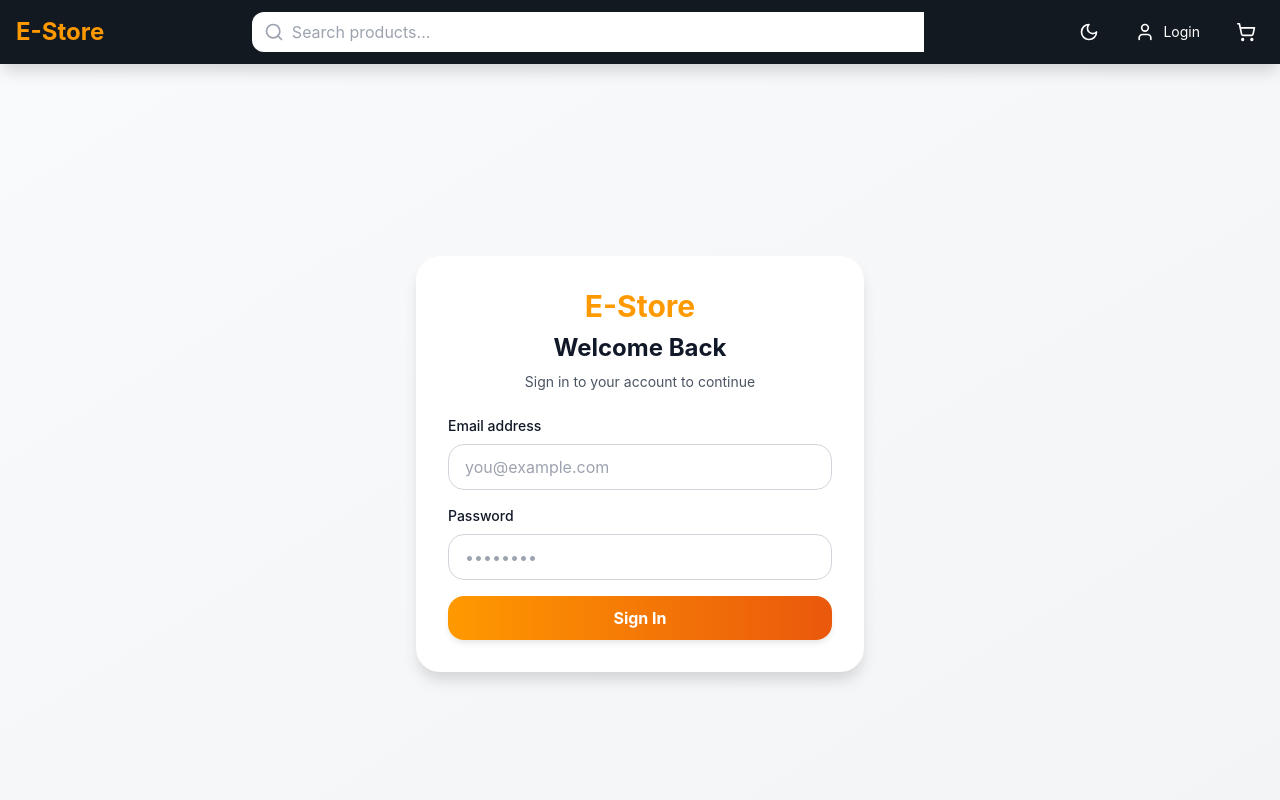
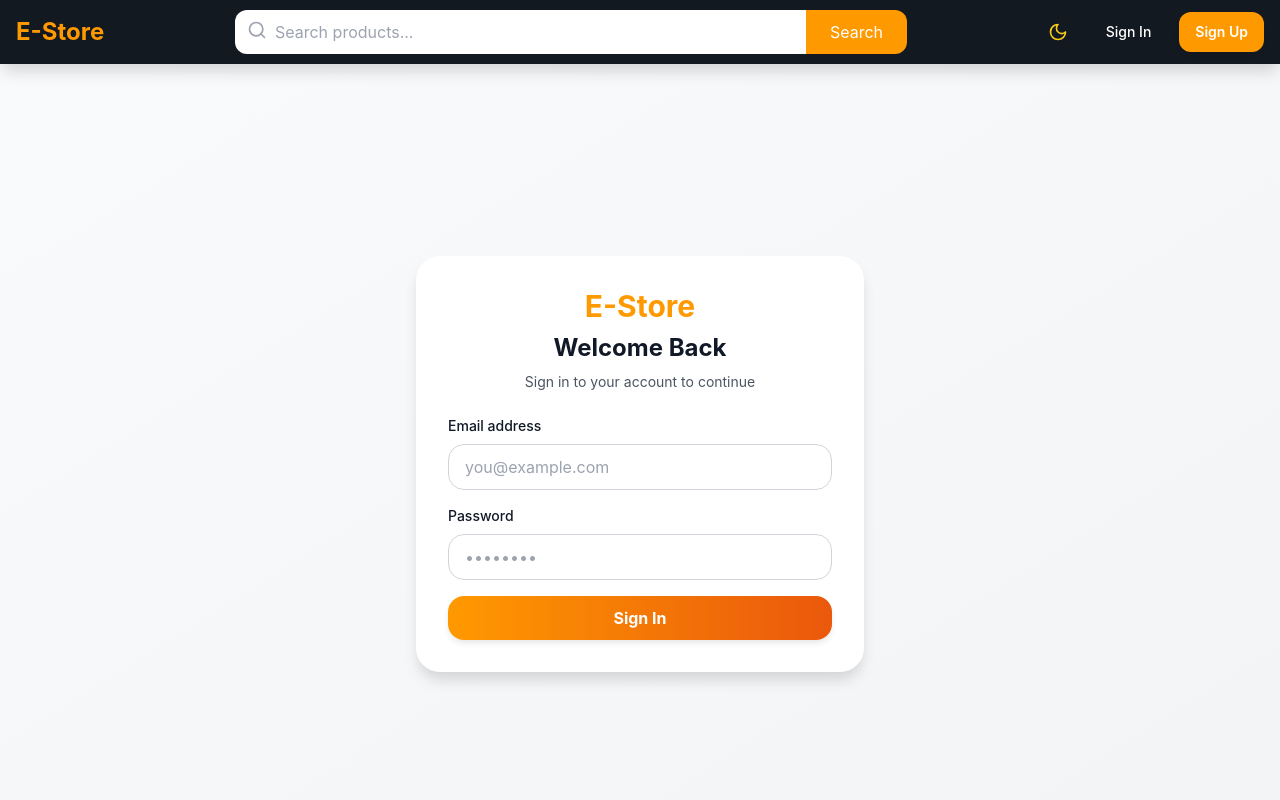
Before and after one commit to zizoelsadany/E-store, a React (Vite) app: page /login in a window 1280 px wide. Shown: the top 800 px of the page. Built offline with nearby package versions, Linux system fonts and the light colour scheme; no server answers.

Commit message:
First commit

```diff
--- a/src/components/Layout/Header.tsx
+++ b/src/components/Layout/Header.tsx
@@ -2,7 +2,8 @@ import { Link, useNavigate } from 'react-router-dom';
 import { useAuthStore } from '@/store/authStore';
 import { useCartStore } from '@/store/cartStore';
 import { useThemeStore } from '@/store/themeStore';
-import { Search, ShoppingCart, User, LogOut, Moon, Sun } from 'lucide-react';
+import { Search, ShoppingCart, User, LogOut, Moon, Sun, Menu, X } from 'lucide-react';
+import { useState } from 'react';
 
 export default function Header() {
   const { user, isAuthenticated, logout } = useAuthStore();
@@ -10,6 +11,7 @@ export default function Header() {
   const { isDark, toggleTheme } = useThemeStore();
   const navigate = useNavigate();
   const cartItemsCount = getTotalItems();
+  const [isMobileMenuOpen, setIsMobileMenuOpen] = useState(false);
 
   const handleLogout = () => {
     logout();
@@ -19,41 +21,116 @@ export default function Header() {
   return (
     <header className="bg-amazon-dark dark:bg-slate-900 text-white sticky top-0 z-50 shadow-lg dark:shadow-dark-lg transition-all duration-300">
       <div className="container mx-auto px-4">
+        {/* Main Header */}
         <div className="flex items-center justify-between h-16 gap-4">
-          {/* Logo and Admin Button */}
-          <div className="flex items-center gap-2 flex-shrink-0">
+          {/* Logo and Mobile Menu */}
+          <div className="flex items-center gap-3 flex-shrink-0">
+            {/* Mobile Menu Button */}
+            <button
+              onClick={() => setIsMobileMenuOpen(!isMobileMenuOpen)}
+              className="lg:hidden p-2 hover:bg-amazon-orange rounded-md transition duration-300"
+            >
+              {isMobileMenuOpen ? <X className="w-6 h-6" /> : <Menu className="w-6 h-6" />}
+            </button>
+
             <Link to="/" className="flex items-center gap-2 hover:opacity-85 transition-opacity duration-300">
               <span className="text-xl md:text-2xl font-bold text-amazon-orange">E-Store</span>
             </Link>
-            {isAuthenticated && user?.role === 'admin' && (
-              <Link
-                to="/admin"
-                className="hidden md:flex items-center gap-1 bg-amazon-orange hover:bg-orange-600 px-3 py-1.5 rounded-md text-sm font-semibold transition duration-300"
-              >
-                Admin
-              </Link>
-            )}
           </div>
 
           {/* Search Bar - Hidden on mobile */}
-          <div className="hidden md:flex flex-1 max-w-2xl mx-4">
+          <div className="hidden lg:flex flex-1 max-w-2xl mx-4">
             <div className="relative w-full">
               <input
                 type="text"
                 placeholder="Search products..."
-                className="w-full px-4 py-2 pl-10 rounded-l-md text-gray-900 dark:text-slate-100 bg-white dark:bg-slate-800 border-0 focus:outline-none focus:ring-2 focus:ring-amazon-orange"
+                className="w-full px-4 py-2.5 pl-10 rounded-l-md text-gray-900 dark:text-slate-100 bg-white dark:bg-slate-800 border-0 focus:outline-none focus:ring-2 focus:ring-amazon-orange transition-all duration-250"
               />
               <Search className="absolute left-3 top-2.5 w-5 h-5 text-gray-400" />
             </div>
+            <button className="bg-amazon-orange hover:bg-orange-600 text-white px-6 py-2.5 rounded-r-md transition duration-300 hover:shadow-lg">
+              Search
+            </button>
           </div>
 
-          {/* Navigation Icons */}
-          <div className="flex items-center gap-2 md:gap-4">
-            {/* Mobile Search Button */}
-            <button className="md:hidden p-2 hover:bg-amazon-orange rounded-md transition duration-300">
-              <Search className="w-5 h-5" />
+          {/* Desktop Navigation */}
+          <div className="hidden lg:flex items-center gap-3">
+            {/* Theme Toggle */}
+            <button
+              onClick={toggleTheme}
+              className="p-2.5 rounded-md hover:bg-gray-700 dark:hover:bg-slate-700 transition duration-300 text-yellow-400"
+              title={isDark ? 'Light Mode' : 'Dark Mode'}
+            >
+              {isDark ? <Sun className="w-5 h-5" /> : <Moon className="w-5 h-5" />}
             </button>
 
+            {isAuthenticated ? (
+              <>
+                {/* Cart */}
+                <Link
+                  to="/cart"
+                  className="relative flex items-center gap-1.5 hover:text-amazon-orange transition duration-300 p-2.5 rounded-md hover:bg-gray-700 dark:hover:bg-slate-700"
+                  title="Shopping Cart"
+                >
+                  <ShoppingCart className="w-5 h-5" />
+                  {cartItemsCount > 0 && (
+                    <span className="absolute -top-1 -right-1 bg-red-500 text-white text-xs rounded-full w-5 h-5 flex items-center justify-center font-bold shadow-lg">
+                      {cartItemsCount}
+                    </span>
+                  )}
+                  <span className="text-sm">Cart</span>
+                </Link>
+
+                {/* Profile */}
+                <Link
+                  to="/profile"
+                  className="flex items-center gap-1.5 hover:text-amazon-orange transition duration-300 p-2.5 rounded-md hover:bg-gray-700 dark:hover:bg-slate-700"
+                  title={user?.name}
+                >
+                  <User className="w-5 h-5" />
+                  <span className="text-sm truncate max-w-[100px]">{user?.name}</span>
+                </Link>
+
+                {/* Admin Button */}
+                {user?.role === 'admin' && (
+                  <Link
+                    to="/admin"
+                    className="bg-amazon-orange hover:bg-orange-600 text-white px-3 py-2 rounded-md transition duration-300 text-sm font-semibold"
+                  >
+                    Admin
+                  </Link>
+                )}
+
+                {/* Logout */}
+                <button
+                  onClick={handleLogout}
+                  className="flex items-center gap-1.5 hover:text-red-400 transition duration-300 p-2.5 rounded-md hover:bg-gray-700 dark:hover:bg-slate-700"
+                  title="Logout"
+                >
+                  <LogOut className="w-5 h-5" />
+                  <span className="text-sm">Logout</span>
+                </button>
+              </>
+            ) : (
+              <>
+                <Link
+                  to="/login"
+                  className="hover:text-amazon-orange transition duration-300 px-4 py-2.5 rounded-md hover:bg-gray-700 dark:hover:bg-slate-700 text-sm font-medium"
+                >
+                  Sign In
+                </Link>
+                <Link
+                  to="/register"
+                  className="bg-amazon-orange hover:bg-orange-600 text-white px-4 py-2.5 rounded-md transition duration-300 shadow-md hover:shadow-lg text-sm font-semibold transform hover:scale-105"
+                >
+                  Sign Up
+                </Link>
+              </>
+            )}
+          </div>
+
+          {/* Mobile Cart & Theme */}
+          <div className="flex items-center gap-2 lg:hidden">
             {/* Theme Toggle */}
             <button
               onClick={toggleTheme}
@@ -62,31 +139,6 @@ export default function Header() {
             >
               {isDark ? <Sun className="w-5 h-5" /> : <Moon className="w-5 h-5" />}
             </button>
-
-            {/* User Menu */}
-            {isAuthenticated ? (
-              <div className="flex items-center gap-2">
-                <div className="hidden md:flex items-center gap-2">
-                  <User className="w-5 h-5" />
-                  <span className="text-sm truncate max-w-20 md:max-w-32">{user?.name}</span>
-                </div>
-                <button
-                  onClick={handleLogout}
-                  className="p-2 hover:bg-amazon-orange rounded-md transition duration-300"
-                  title="Logout"
-                >
-                  <LogOut className="w-5 h-5" />
-                </button>
-              </div>
-            ) : (
-              <Link
-                to="/login"
-                className="hidden md:flex items-center gap-2 hover:bg-amazon-orange px-3 py-2 rounded-md transition duration-300"
-              >
-                <User className="w-5 h-5" />
-                <span className="text-sm">Login</span>
-              </Link>
-            )}
 
             {/* Cart */}
             <Link
@@ -100,30 +152,80 @@ export default function Header() {
                 </span>
               )}
             </Link>
-
-            {/* Mobile Admin Button */}
-            {isAuthenticated && user?.role === 'admin' && (
-              <Link
-                to="/admin"
-                className="md:hidden bg-amazon-orange hover:bg-orange-600 px-2 py-1.5 rounded-md text-xs font-semibold transition duration-300"
-              >
-                Admin
-              </Link>
-            )}
           </div>
         </div>
 
         {/* Mobile Search Bar */}
-        <div className="md:hidden pb-3">
+        <div className="lg:hidden pb-3">
           <div className="relative">
             <input
               type="text"
               placeholder="Search products..."
-              className="w-full px-4 py-2 pl-10 rounded-md text-gray-900 dark:text-slate-100 bg-white dark:bg-slate-800 border-0 focus:outline-none focus:ring-2 focus:ring-amazon-orange"
+              className="w-full px-4 py-2.5 pl-10 rounded-md text-gray-900 dark:text-slate-100 bg-white dark:bg-slate-800 border-0 focus:outline-none focus:ring-2 focus:ring-amazon-orange"
             />
             <Search className="absolute left-3 top-2.5 w-5 h-5 text-gray-400" />
           </div>
         </div>
+
+        {/* Mobile Menu */}
+        {isMobileMenuOpen && (
+          <div className="lg:hidden border-t border-gray-700 dark:border-slate-700 py-4">
+            <div className="space-y-2">
+              {isAuthenticated ? (
+                <>
+                  <div className="px-4 py-2 text-sm text-gray-300">
+                    Welcome, {user?.name}
+                  </div>
+
+                  {user?.role === 'admin' && (
+                    <Link
+                      to="/admin"
+                      className="block px-4 py-3 hover:bg-amazon-orange transition duration-300 text-sm"
+                      onClick={() => setIsMobileMenuOpen(false)}
+                    >
+                      Admin Dashboard
+                    </Link>
+                  )}
+
+                  <Link
+                    to="/profile"
+                    className="block px-4 py-3 hover:bg-amazon-orange transition duration-300 text-sm"
+                    onClick={() => setIsMobileMenuOpen(false)}
+                  >
+                    My Profile
+                  </Link>
+
+                  <button
+                    onClick={() => {
+                      handleLogout();
+                      setIsMobileMenuOpen(false);
+                    }}
+                    className="w-full text-left px-4 py-3 hover:bg-red-600 transition duration-300 text-sm"
+                  >
+                    Logout
+                  </button>
+                </>
+              ) : (
+                <>
+                  <Link
+                    to="/login"
+                    className="block px-4 py-3 hover:bg-amazon-orange transition duration-300 text-sm"
+                    onClick={() => setIsMobileMenuOpen(false)}
+                  >
+                    Sign In
+                  </Link>
+                  <Link
+                    to="/register"
+                    className="block px-4 py-3 bg-amazon-orange hover:bg-orange-600 transition duration-300 text-sm font-semibold"
+                    onClick={() => setIsMobileMenuOpen(false)}
+                  >
+                    Sign Up
+                  </Link>
+                </>
+              )}
+            </div>
+          </div>
+        )}
       </div>
     </header>
   );
```
